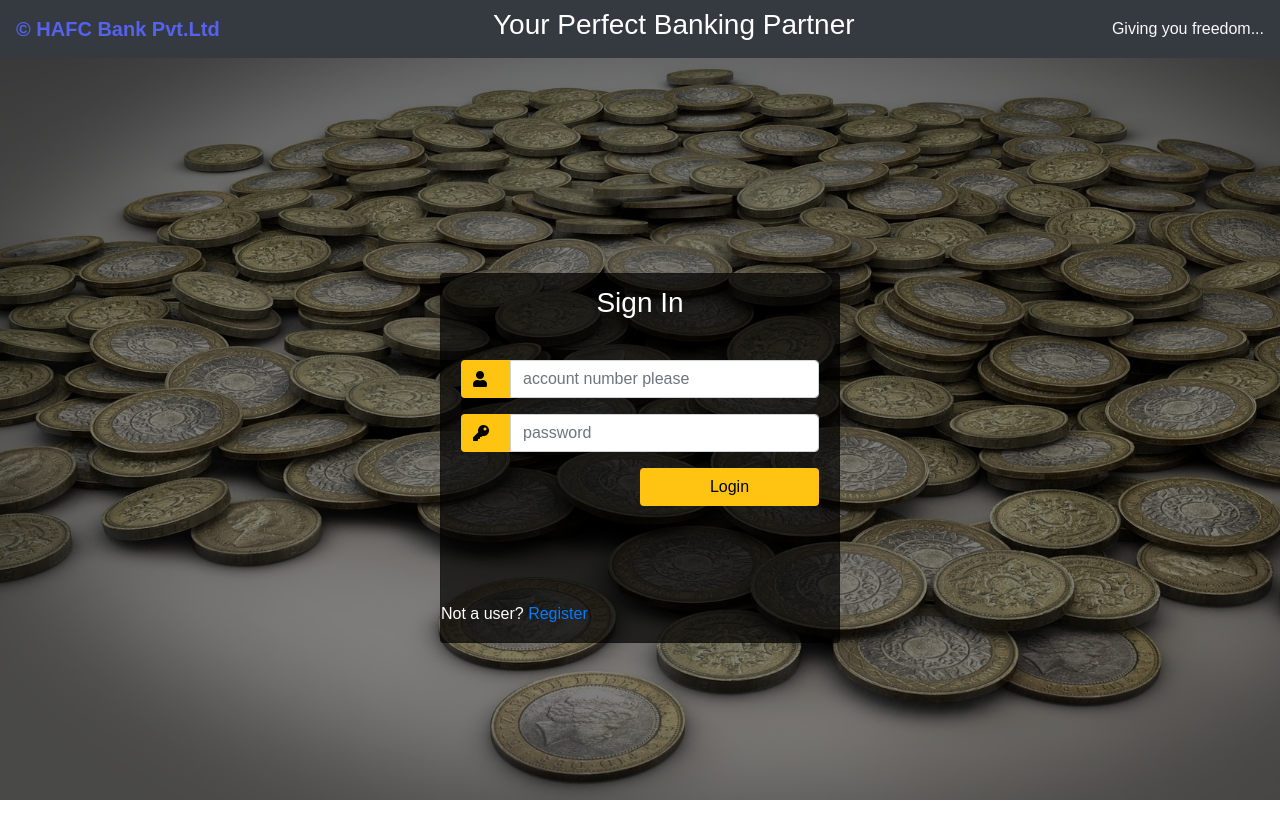
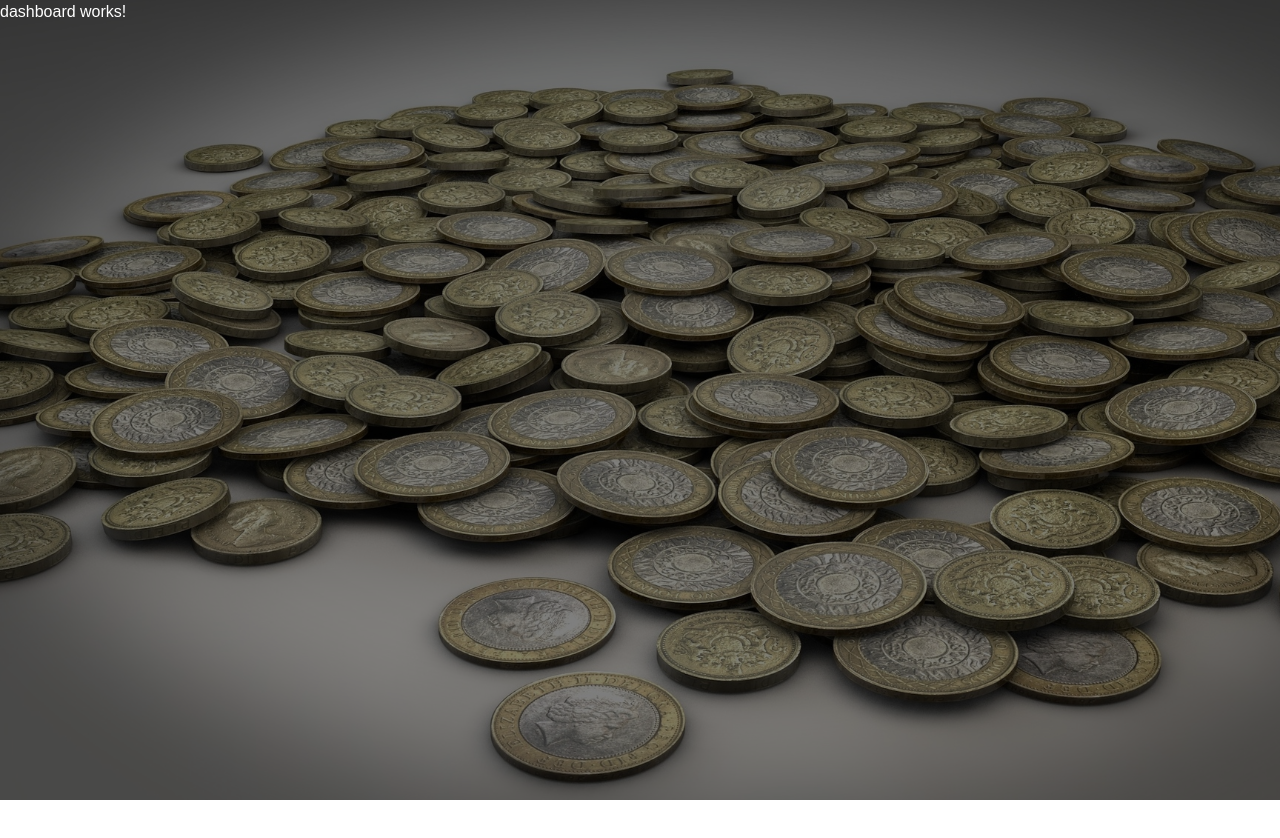
Before and after one commit to ossudheesh/bankApp, an Angular app: page /dashboard in a window 1280 px wide. Before the commit this address led to /. Shown: the top 838 px of the page. After the commit the page ends 800 px from the top, so only its background shows below. Built offline with nearby package versions, Linux system fonts and the light colour scheme; a web font is replaced by a local one.

Commit message:
setting path and Dependency injection

```diff
--- a/src/app/app-routing.module.ts
+++ b/src/app/app-routing.module.ts
@@ -1,7 +1,17 @@
+import { dashCaseToCamelCase } from '@angular/compiler/src/util';
 import { NgModule } from '@angular/core';
 import { RouterModule, Routes } from '@angular/router';
+import { DashboardComponent } from './dashboard/dashboard.component';
+import { LoginComponent } from './login/login.component';
 
-const routes: Routes = [];
+const routes: Routes = [
+  {
+    path:'',component:LoginComponent
+  },
+  {
+    path:'dashboard',component:DashboardComponent
+  }
+];
 
 @NgModule({
   imports: [RouterModule.forRoot(routes)],
--- a/src/app/app.component.html
+++ b/src/app/app.component.html
@@ -1 +1 @@
-<app-login></app-login>
+<router-outlet></router-outlet>
--- a/src/app/app.module.ts
+++ b/src/app/app.module.ts
@@ -5,11 +5,13 @@
 import { AppRoutingModule } from './app-routing.module';
 import { AppComponent } from './app.component';
 import { LoginComponent } from './login/login.component';
+import { DashboardComponent } from './dashboard/dashboard.component';
 
 @NgModule({
   declarations: [
     AppComponent,
-    LoginComponent
+    LoginComponent,
+    DashboardComponent
   ],
   imports: [
     BrowserModule,
--- /dev/null
+++ b/src/app/dashboard/dashboard.component.html
@@ -0,0 +1 @@
+<p style="color: white;">dashboard works!</p>
--- /dev/null
+++ b/src/app/dashboard/dashboard.component.ts
@@ -0,0 +1,15 @@
+import { Component, OnInit } from '@angular/core';
+
+@Component({
+  selector: 'app-dashboard',
+  templateUrl: './dashboard.component.html',
+  styleUrls: ['./dashboard.component.css']
+})
+export class DashboardComponent implements OnInit {
+
+  constructor() { }
+
+  ngOnInit(): void {
+  }
+
+}
--- a/src/app/login/login.component.html
+++ b/src/app/login/login.component.html
@@ -14,7 +14,7 @@
 
               </div>
               <div class="card-body">
-                  <form>
+                  <form (ngSubmit)="login()">
                       <div class="input-group form-group">
                           <div class="input-group-prepend">
                               <span class="input-group-text"><i class="fas fa-user"></i></span>
@@ -33,7 +33,7 @@
                       </div>
 
                       <div class="form-group">
-                          <input type="submit" (click)="login()" value="Login" class="btn float-right login_btn " style="width:50%" >
+                          <input type="submit" value="Login" class="btn float-right login_btn " style="width:50%" >
                       </div>
                   </form>
               </div>
--- a/src/app/login/login.component.ts
+++ b/src/app/login/login.component.ts
@@ -1,5 +1,6 @@
 import { variable } from '@angular/compiler/src/output/output_ast';
 import { Component, OnInit } from '@angular/core';
+import { Router } from '@angular/router';
 
 @Component({
   selector: 'app-login',
@@ -19,7 +20,7 @@
     1002: { acno: 1002, uname: "jith", password: 1002, balance: 3000 },
   }
 
-  constructor() { }
+  constructor(private router:Router) { }
 
   ngOnInit(): void {
   }
@@ -88,7 +89,8 @@
 
     if(acno in db){
       if(pwd==db[acno]["password"]){
-        alert('Login Successfull')
+        // alert('Login Successfull')
+        this.router.navigateByUrl('dashboard')
       }
       else{
         alert('Password Error')
```
Also changed, not shown: src/app/dashboard/dashboard.component.css (added), 1 other file (tests, documents, lock files or other folders).
